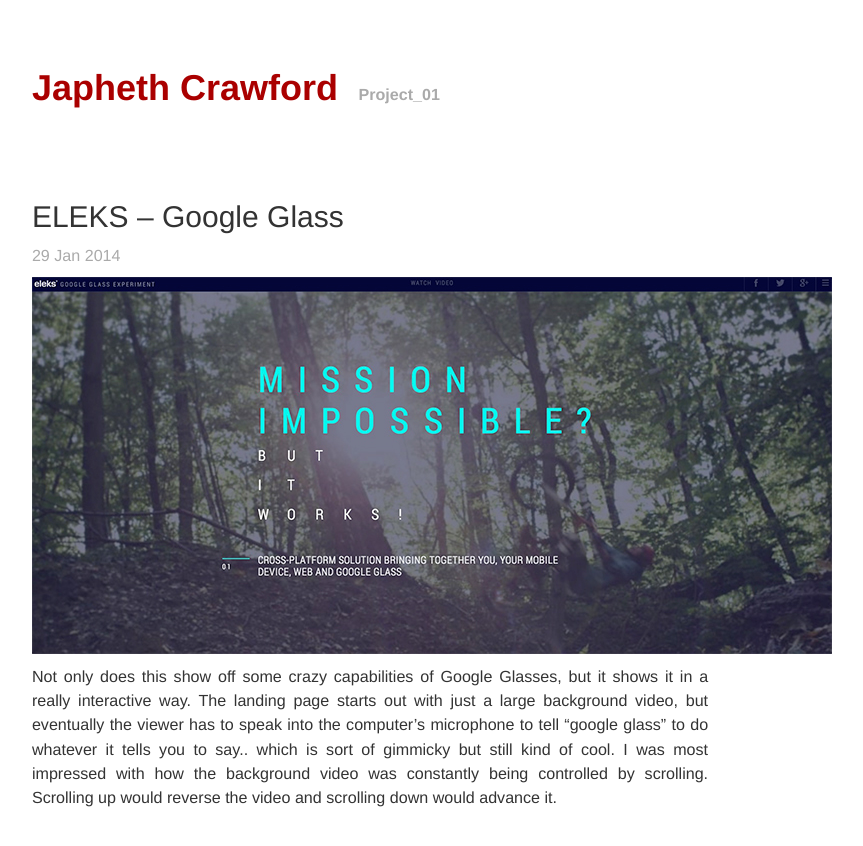
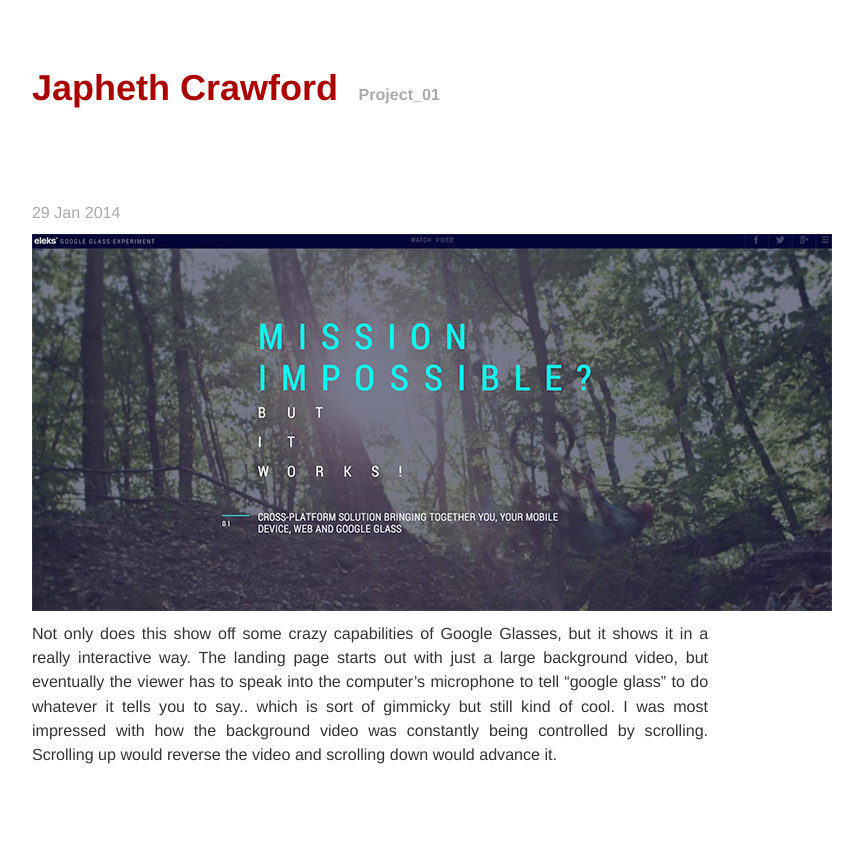
Before and after one commit to japhethcrawford/classblog, a Jekyll site: the page built from _posts/2014-01-29-eleks-google-glass.markdown, in a window 1280 px wide. Shown: the top 846 px of the page, without its empty margins (270-1133 px from the left). Built offline with Jekyll 4.4.1, drawn with Linux system fonts in a browser that asks for light colours; Markdown is read by kramdown in place of the engine named in the settings.

Commit message:
update header

```diff
--- a/_layouts/post.html
+++ b/_layouts/post.html
@@ -29,7 +29,8 @@
 	            <a class="extra" href="#">Project_01</a>
 	          </div><!-- End Header -->
 
-			<h2>{{ page.title }}</h2>
+			<h2>{{ post.title }}</h2>
+
 			<p class="meta">{{ page.date | date_to_string }}</p>
 
 			<div class="post">
```
Also changed, not shown: 1 other file.
